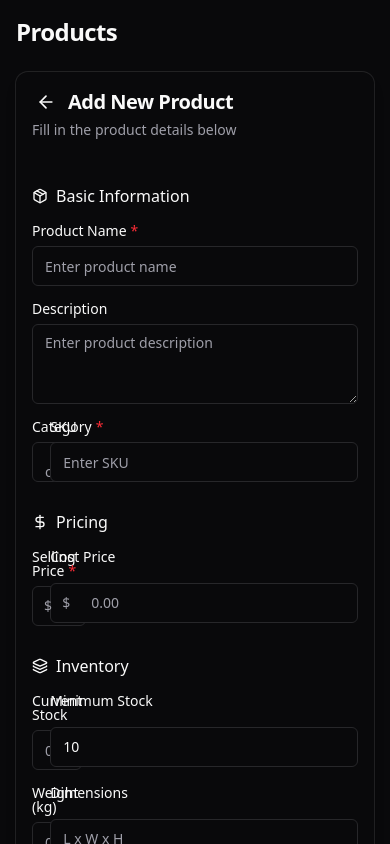
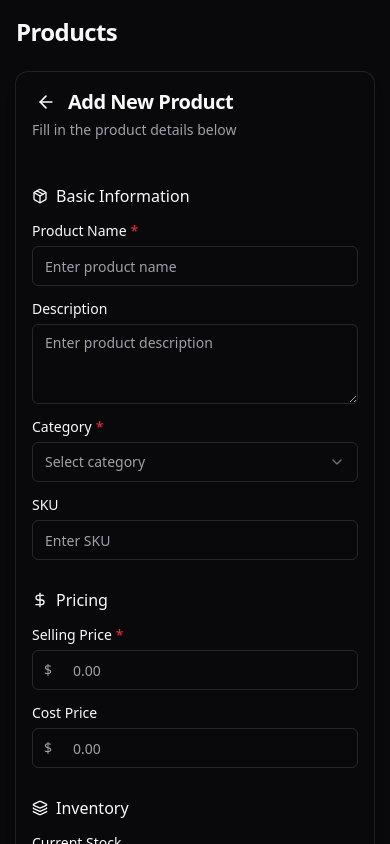
Before and after one commit to antonichandra/my-react-ts, a React (Vite) app: page /my-react-ts/product in a window 390 px wide. Shown: the top 844 px of the page. Built offline with nearby package versions, Linux system fonts and the light colour scheme; sample sign-in values are in the browser's storage.

Commit message:
adjust column and edit profile page

```diff
--- a/src/index.css
+++ b/src/index.css
@@ -1,6 +1,13 @@
 @import "tailwindcss";
 
 @custom-variant dark (&:where(.dark, .dark *));
+
+/* Override col-span-2 to be full width (col-span-1) on mobile screens */
+@media (max-width: 767px) {
+  .col-span-2 {
+    grid-column: span 1 / span 1 !important;
+  }
+}
 
 @layer base {
   body {
```
Also changed, not shown: src/App.tsx (+9 -8 lines).
